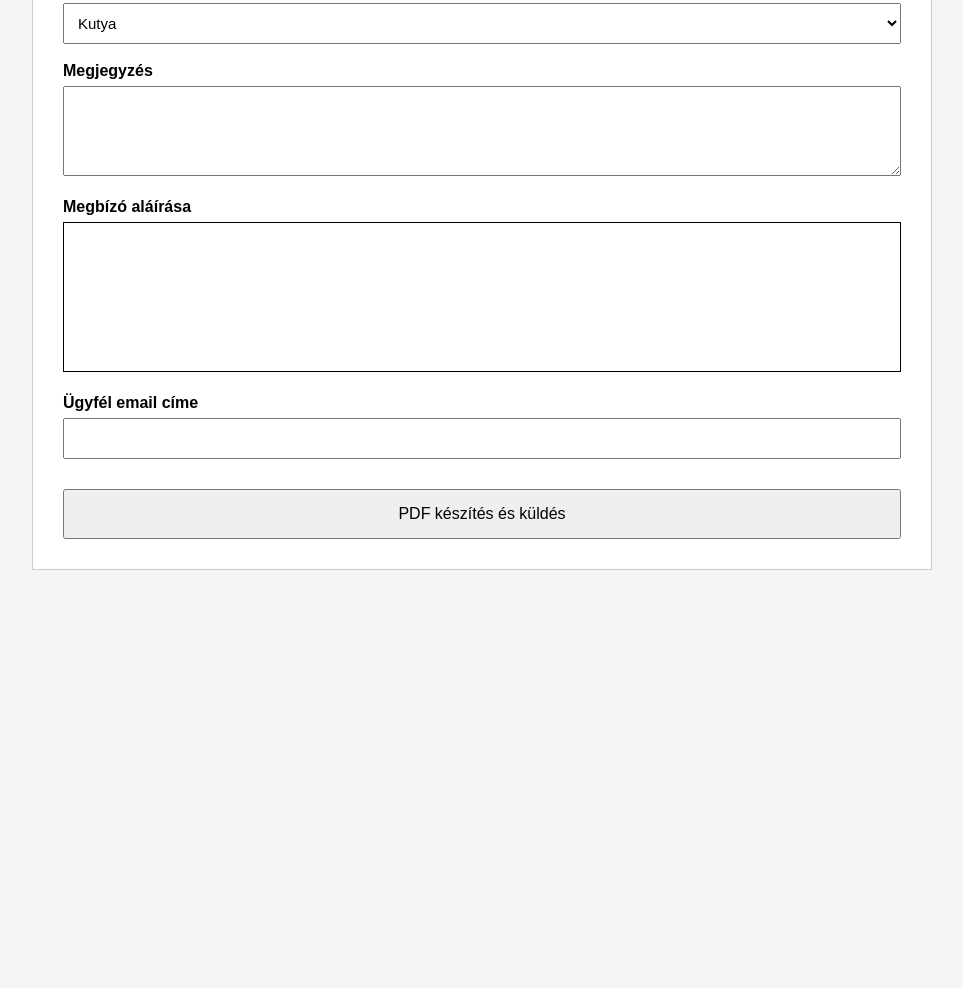
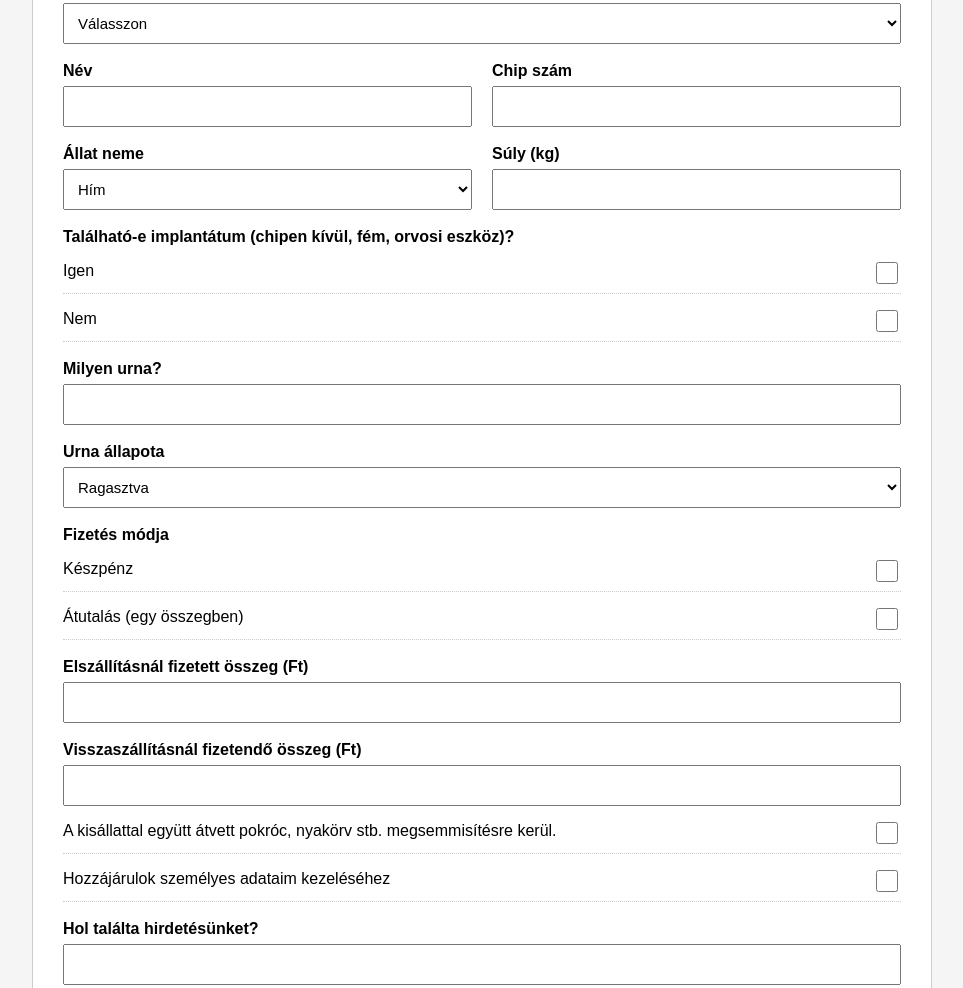
Before and after one commit to azonositolap-cmd/AZONOSITO-LAP-, a website: page index.html in a window 1280 px wide. Shown: the part 533-1521 px from the top of the page, without its empty margins (158-1121 px from the left). Before the commit the page ends 1131 px from the top, so only its background shows below. Drawn offline with Linux system fonts and the light colour scheme.

Commit message:
Update index.html

```diff
--- a/index.html
+++ b/index.html
@@ -50,18 +50,23 @@ input, select, textarea {
   font-size: 15px;
 }
 
-textarea { min-height: 90px; }
+textarea {
+  min-height: 90px;
+}
 
 .row {
   display: flex;
   gap: 20px;
 }
 
-.row > div { flex: 1; }
+.row > div {
+  flex: 1;
+}
 
 canvas {
   border: 1px solid #000;
   height: 150px;
+  background: #fff;
 }
 
 .checkbox {
@@ -73,11 +78,22 @@ canvas {
   border-bottom: 1px dotted #ccc;
 }
 
+.checkbox span {
+  flex: 1;
+  padding-right: 15px;
+}
+
+.checkbox input {
+  width: 22px;
+  height: 22px;
+}
+
 button {
   margin-top: 30px;
   padding: 14px;
   width: 100%;
   font-size: 16px;
+  cursor: pointer;
 }
 </style>
 
@@ -104,87 +120,195 @@ button {
 <input type="tel">
 
 <label>Megbízott</label>
-<input type="text" readonly value="Budai Tamás e.v. | Adószám: 69528279-1-43 | Nyilvántartási szám: 53314194">
+<input type="text" readonly
+value="Budai Tamás e.v. | Adószám: 69528279-1-43 | Nyilvántartási szám: 53314194">
 
 <label>Állat adatai</label>
-<select>
+<select id="allatFajta">
+  <option value="">Válasszon</option>
   <option>Kutya</option>
   <option>Macska</option>
+  <option>Egyéb</option>
 </select>
+
+<div id="egyebAllat" style="display:none;">
+  <label>Milyen állat?</label>
+  <input type="text">
+</div>
+
+<div class="row">
+  <div>
+    <label>Név</label>
+    <input type="text">
+  </div>
+  <div>
+    <label>Chip szám</label>
+    <input type="text">
+  </div>
+</div>
+
+<div class="row">
+  <div>
+    <label>Állat neme</label>
+    <select>
+      <option>Hím</option>
+      <option>Nőstény</option>
+      <option>Ismeretlen</option>
+    </select>
+  </div>
+  <div>
+    <label>Súly (kg)</label>
+    <input type="number">
+  </div>
+</div>
+
+<label>Található-e implantátum (chipen kívül, fém, orvosi eszköz)?</label>
+<div class="checkbox"><span>Igen</span><input type="checkbox" class="implant"></div>
+<div class="checkbox"><span>Nem</span><input type="checkbox" class="implant"></div>
+
+<label>Milyen urna?</label>
+<input type="text">
+
+<label>Urna állapota</label>
+<select>
+  <option>Ragasztva</option>
+  <option>Nem ragasztva</option>
+</select>
+
+<label>Fizetés módja</label>
+<div class="checkbox"><span>Készpénz</span><input type="checkbox"></div>
+<div class="checkbox"><span>Átutalás (egy összegben)</span><input type="checkbox"></div>
+
+<label>Elszállításnál fizetett összeg (Ft)</label>
+<input type="number">
+
+<label>Visszaszállításnál fizetendő összeg (Ft)</label>
+<input type="number">
+
+<div class="checkbox">
+  <span>A kisállattal együtt átvett pokróc, nyakörv stb. megsemmisítésre kerül.</span>
+  <input type="checkbox">
+</div>
+
+<div class="checkbox">
+  <span>Hozzájárulok személyes adataim kezeléséhez</span>
+  <input type="checkbox">
+</div>
+
+<label>Hol találta hirdetésünket?</label>
+<input type="text">
 
 <label>Megjegyzés</label>
 <textarea></textarea>
 
 <label>Megbízó aláírása</label>
-<canvas id="sign"></canvas>
+<canvas id="signUser"></canvas>
 
 <label>Ügyfél email címe</label>
-<input type="email" id="email">
+<input type="email" id="ugyfelEmail">
 
 <button id="pdfBtn">PDF készítés és küldés</button>
+
 </div>
 
 <script>
+/* dátum + érkeztetés */
 const d = new Date();
-datum.innerText = d.toLocaleDateString("hu-HU");
-erkszam.innerText = d.getTime();
+const ds = `${d.getFullYear()}.${String(d.getMonth()+1).padStart(2,'0')}.${String(d.getDate()).padStart(2,'0')}`;
+datum.innerText = ds;
+let c = localStorage.getItem("erk") || 0;
+localStorage.setItem("erk", ++c);
+erkszam.innerText = `${ds.replaceAll('.','-')}-${String(c).padStart(4,"0")}`;
 
-const canvas = document.getElementById("sign");
+/* egyéb állat */
+allatFajta.onchange = e =>
+  egyebAllat.style.display = e.target.value==="Egyéb" ? "block" : "none";
+
+/* implant checkbox kizárás */
+document.querySelectorAll(".implant").forEach(cb=>{
+  cb.onchange = ()=>document.querySelectorAll(".implant").forEach(o=>{
+    if(o!==cb) o.checked=false;
+  });
+});
+
+/* aláírás */
+const canvas = document.getElementById("signUser");
 const ctx = canvas.getContext("2d");
 canvas.width = canvas.offsetWidth;
 canvas.height = 150;
 let draw=false;
 
-canvas.onmousedown = e => { draw=true; ctx.moveTo(e.offsetX,e.offsetY); };
-canvas.onmousemove = e => { if(draw){ ctx.lineTo(e.offsetX,e.offsetY); ctx.stroke(); }};
-canvas.onmouseup = ()=> draw=false;
+function pos(e){
+  const r=canvas.getBoundingClientRect();
+  return e.touches
+    ? {x:e.touches[0].clientX-r.left,y:e.touches[0].clientY-r.top}
+    : {x:e.clientX-r.left,y:e.clientY-r.top};
+}
 
-/* 🔥 PDF-FLATTEN LOGIKA */
-function flattenForPdf(original){
-  const clone = original.cloneNode(true);
+["mousedown","touchstart"].forEach(ev=>canvas.addEventListener(ev,e=>{
+  draw=true; const p=pos(e); ctx.beginPath(); ctx.moveTo(p.x,p.y);
+}));
+["mousemove","touchmove"].forEach(ev=>canvas.addEventListener(ev,e=>{
+  if(!draw)return; const p=pos(e);
+  ctx.lineWidth=2; ctx.lineCap="round";
+  ctx.lineTo(p.x,p.y); ctx.stroke();
+}));
+["mouseup","touchend","mouseleave"].forEach(ev=>canvas.addEventListener(ev,()=>{
+  draw=false; ctx.beginPath();
+}));
+
+/* flatten PDF-hez */
+function flattenForPdf(source){
+  const clone = source.cloneNode(true);
 
   clone.querySelectorAll("input, textarea, select").forEach(el=>{
-    let value = "";
-    if(el.type==="checkbox") value = el.checked ? "☑ Igen" : "☐ Nem";
-    else if(el.tagName==="SELECT") value = el.options[el.selectedIndex]?.text || "";
-    else value = el.value;
+    let val="";
+    if(el.type==="checkbox") val = el.checked ? "☑" : "☐";
+    else if(el.tagName==="SELECT") val = el.options[el.selectedIndex]?.text || "";
+    else val = el.value || "";
 
-    const div = document.createElement("div");
-    div.style.padding = "10px";
-    div.style.border = "1px solid #ccc";
-    div.style.marginTop = "6px";
-    div.innerText = value;
+    const div=document.createElement("div");
+    div.style.border="1px solid #999";
+    div.style.minHeight="38px";
+    div.style.padding="8px";
+    div.innerText=val;
 
     el.replaceWith(div);
   });
 
   clone.querySelectorAll("canvas").forEach(c=>{
-    const img = document.createElement("img");
-    img.src = c.toDataURL();
+    const img=document.createElement("img");
+    img.src=c.toDataURL();
     img.style.width="100%";
+    img.style.height="150px";
+    img.style.border="1px solid #000";
     c.replaceWith(img);
   });
 
   return clone;
 }
 
+/* PDF + email */
 pdfBtn.onclick = async ()=>{
+  if(!ugyfelEmail.value) return alert("Email kötelező");
+
   const flat = flattenForPdf(document.getElementById("doc"));
 
   const pdfBlob = await html2pdf().from(flat).set({
-    margin: 10,
-    image: { type:'jpeg', quality:0.95 },
-    html2canvas:{ scale:1.5 },
-    jsPDF:{ unit:'mm', format:'a4', orientation:'portrait' }
+    margin:10,
+    image:{type:'jpeg',quality:0.95},
+    html2canvas:{scale:1.5},
+    jsPDF:{unit:'mm',format:'a4',orientation:'portrait'}
   }).outputPdf("blob");
 
-  const fd = new FormData();
-  fd.append("pdf", pdfBlob, "azonosito.pdf");
-  fd.append("email", email.value);
+  const fd=new FormData();
+  fd.append("pdf",pdfBlob,"azonosito_lap.pdf");
+  fd.append("email",ugyfelEmail.value);
 
-  await fetch("/send-pdf",{ method:"POST", body:fd });
+  await fetch("/send-pdf",{method:"POST",body:fd});
   alert("PDF elküldve");
 };
 </script>
+
 </body>
 </html>
```
